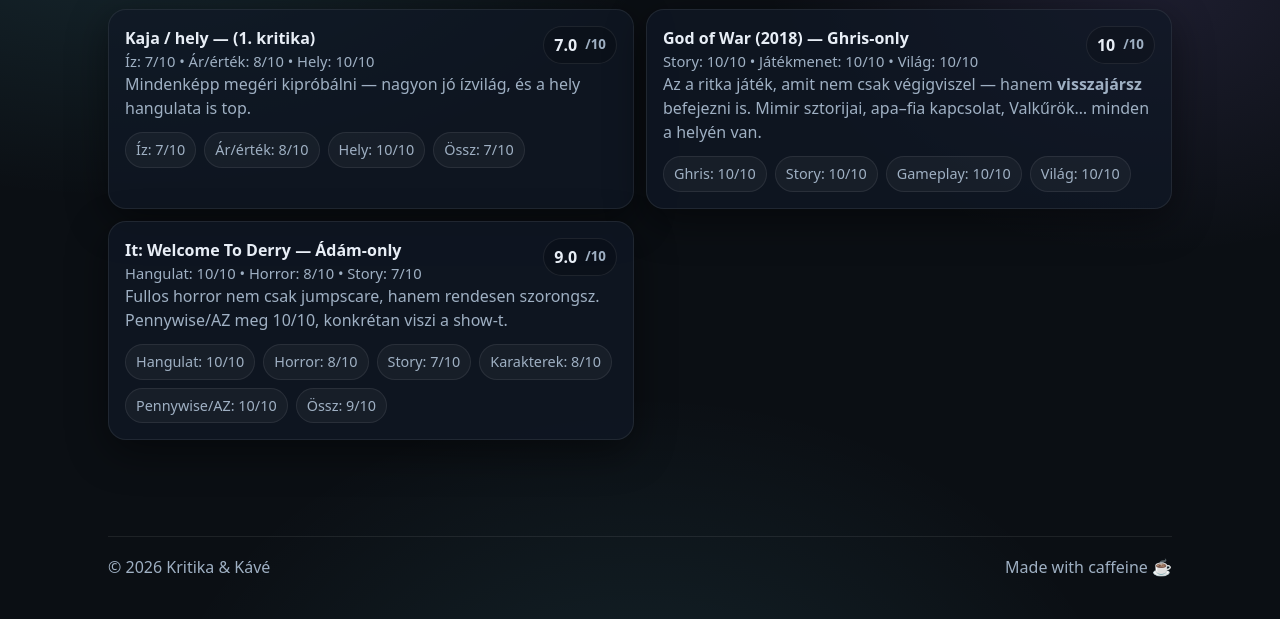
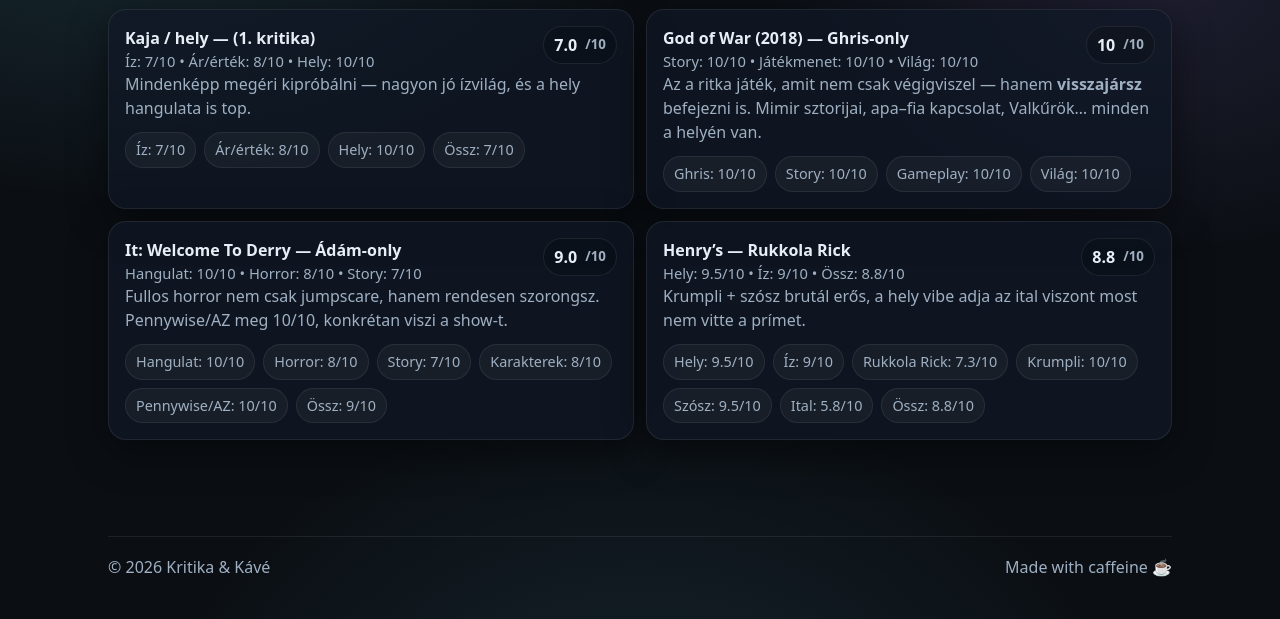
Before and after one commit to R-Ghrees/R-Ghrees.github.io, a plain HTML site: page kritikak.html in a window 1280 px wide. Shown: the part 181-800 px from the top of the page. Drawn offline with Linux system fonts and the light colour scheme.

Commit message:
Add files via upload

```diff
--- a/kritikak.html
+++ b/kritikak.html
@@ -120,6 +120,30 @@
   </div>
 </article>
 
+<article class="card miniCard review clickable" data-cat="food"
+         onclick="location.href='Étel Kritika/kritika-002-henrys.html'">
+  <div class="reviewTop">
+    <div>
+      <div class="reviewName">Henry’s — Rukkola Rick</div>
+      <div class="reviewMeta">Hely: 9.5/10 • Íz: 9/10 • Össz: 8.8/10</div>
+    </div>
+    <span class="rating">8.8 <small>/10</small></span>
+  </div>
+
+  <p class="muted">
+    Krumpli + szósz brutál erős, a hely vibe adja az ital viszont most nem vitte a prímet.
+  </p>
+
+  <div class="badgeRow">
+    <span class="badge">Hely: 9.5/10</span>
+    <span class="badge">Íz: 9/10</span>
+    <span class="badge">Rukkola Rick: 7.3/10</span>
+    <span class="badge">Krumpli: 10/10</span>
+    <span class="badge">Szósz: 9.5/10</span>
+    <span class="badge">Ital: 5.8/10</span>
+    <span class="badge">Össz: 8.8/10</span>
+  </div>
+</article>
     </div>
 
     </section>
```
Also changed, not shown: 4 other files.
